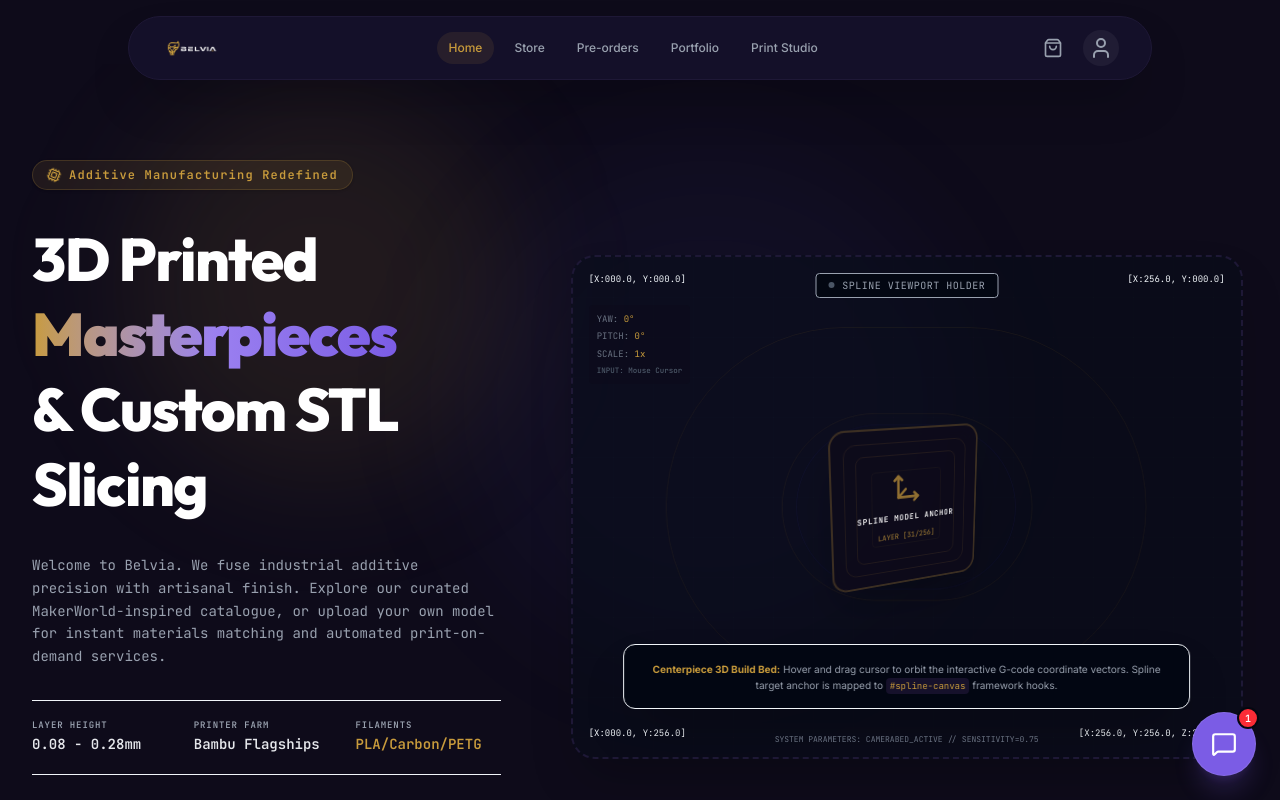
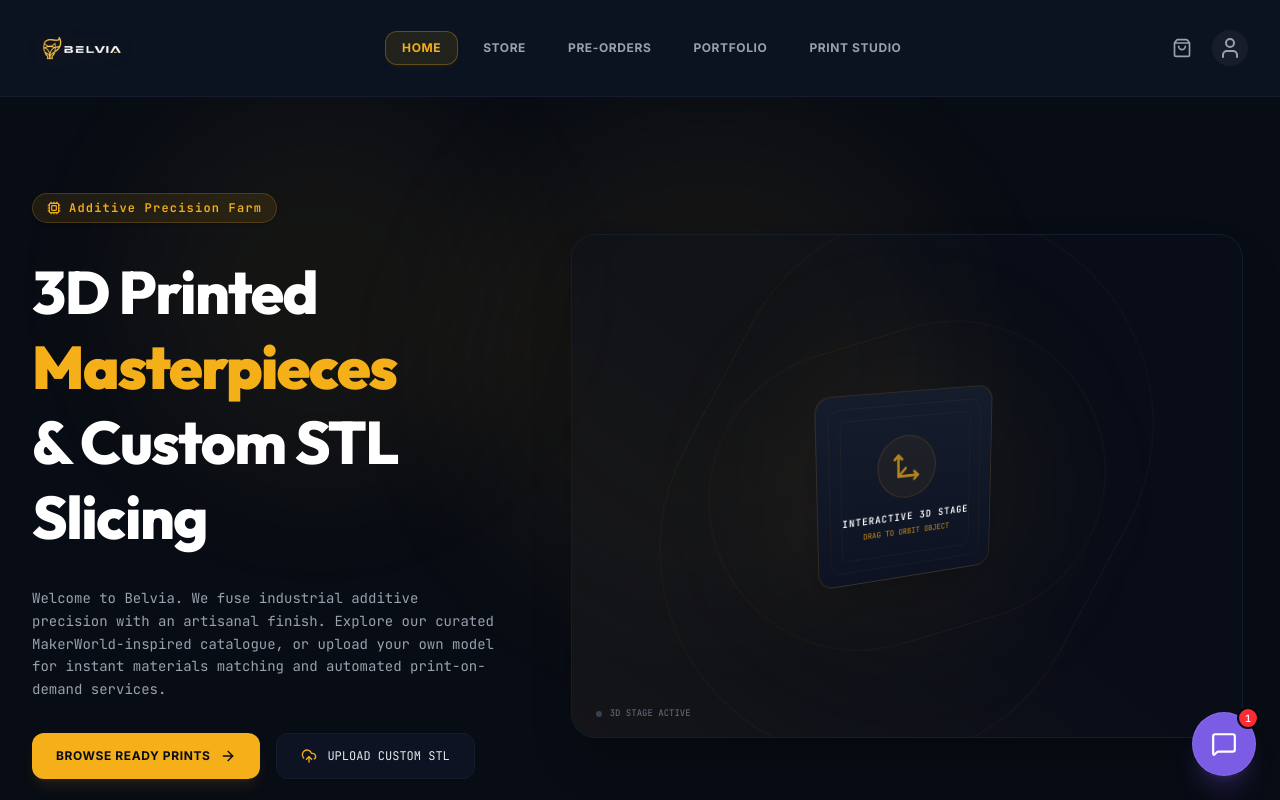
Before and after one commit to DrVenom69/Belvia-version-1, a React (Vite) app: page / in a window 1280 px wide. Shown: the top 800 px of the page. Built offline with nearby package versions, Linux system fonts and the light colour scheme.

Commit message:
Redesign Navbar as full-width, increase logo size, and simplify HeroSection to be sleek and clean

```diff
--- a/src/components/HeroSection.tsx
+++ b/src/components/HeroSection.tsx
@@ -43,26 +43,26 @@
   };
 
   return (
-    <section id="belvia-hero" className="relative overflow-hidden pt-10 pb-20 md:py-24 bg-bg-base">
+    <section id="belvia-hero" className="relative overflow-hidden pt-12 pb-20 md:py-24 bg-bg-base">
       {/* Background Glow Elements */}
-      <div className="absolute top-1/4 left-1/4 -translate-y-1/2 -translate-x-1/2 w-96 h-96 bg-accent/10 rounded-full blur-3xl pointer-events-none" />
-      <div className="absolute bottom-1/3 right-1/4 w-[500px] h-[500px] bg-indigo-500/5 rounded-full blur-3xl pointer-events-none" />
+      <div className="absolute top-1/4 left-1/4 -translate-y-1/2 -translate-x-1/2 w-96 h-96 bg-accent/5 rounded-full blur-3xl pointer-events-none" />
+      <div className="absolute bottom-1/3 right-1/4 w-[500px] h-[500px] bg-accent/5 rounded-full blur-3xl pointer-events-none" />
 
       <div className="max-w-7xl mx-auto px-4 sm:px-6 lg:px-8 relative">
         <div className="grid grid-cols-1 lg:grid-cols-12 gap-12 lg:gap-16 items-center">
 
-          {/* Left Text Column: The Frame */}
+          {/* Left Text Column: Sleek and Clean */}
           <div className="lg:col-span-5 space-y-8 text-left">
             {/* Meta Tagline */}
             <div className="inline-flex items-center space-x-2 text-xs font-mono font-bold tracking-widest text-accent bg-accent/10 border border-accent/20 px-3.5 py-1.5 rounded-full shadow-sm">
-              <Cpu className="w-3.5 h-3.5 animate-spin" />
-              <span>Additive Manufacturing Redefined</span>
+              <Cpu className="w-3.5 h-3.5" />
+              <span>Additive Precision Farm</span>
             </div>
 
             {/* Giant Title */}
             <h1 className="font-display text-4xl sm:text-5xl lg:text-5xl xl:text-6xl font-extrabold tracking-tight text-white leading-tight">
               3D Printed <br />
-              <span className="text-transparent bg-clip-text bg-gradient-to-r from-accent via-accent-secondary-lt to-accent-secondary font-black">
+              <span className="text-accent font-black">
                 Masterpieces
               </span><br />
               &amp; Custom STL Slicing
@@ -70,31 +70,15 @@
 
             {/* Premium Description */}
             <p className="text-gray-400 text-sm leading-relaxed max-w-lg font-mono">
-              Welcome to Belvia. We fuse industrial additive precision with artisanal finish. Explore our curated MakerWorld-inspired catalogue, or upload your own model for instant materials matching and automated print-on-demand services.
+              Welcome to Belvia. We fuse industrial additive precision with an artisanal finish. Explore our curated MakerWorld-inspired catalogue, or upload your own model for instant materials matching and automated print-on-demand services.
             </p>
-
-            {/* Interactive Telemetry Widget */}
-            <div className="grid grid-cols-3 gap-4 border-y border-gray-850 py-4.5 font-mono">
-              <div>
-                <span className="block text-[9px] text-gray-400 uppercase tracking-widest font-black">LAYER HEIGHT</span>
-                <span className="text-sm font-bold text-gray-200">0.08 - 0.28mm</span>
-              </div>
-              <div>
-                <span className="block text-[9px] text-gray-400 uppercase tracking-widest font-black">PRINTER FARM</span>
-                <span className="text-sm font-bold text-gray-200">Bambu Flagships</span>
-              </div>
-              <div>
-                <span className="block text-[9px] text-gray-400 uppercase tracking-widest font-black">FILAMENTS</span>
-                <span className="text-sm font-extrabold text-accent">PLA/Carbon/PETG</span>
-              </div>
-            </div>
 
             {/* Call To Actions */}
             <div className="flex flex-col sm:flex-row gap-4">
               <button
                 id="hero-shop-cta"
                 onClick={onStartShopping}
-                className="flex items-center justify-center space-x-2.5 px-6 py-3.5 rounded-xl bg-gradient-to-r from-accent to-accent-secondary hover:from-accent-hover hover:to-accent-secondary-lt text-text-on-accent font-black shadow-lg shadow-accent/15 cursor-pointer transform hover:-translate-y-0.5 transition-all duration-300 group text-xs tracking-wider"
+                className="flex items-center justify-center space-x-2.5 px-6 py-3.5 rounded-xl bg-accent hover:bg-accent-hover text-text-on-accent font-black shadow-lg shadow-accent/10 cursor-pointer transition-all duration-300 group text-xs tracking-wider"
               >
                 <span>BROWSE READY PRINTS</span>
                 <ArrowRight className="w-4 h-4 text-text-on-accent font-bold group-hover:translate-x-1.5 transition-transform" />
@@ -103,7 +87,7 @@
               <button
                 id="hero-custom-cta"
                 onClick={onGoToCustom}
-                className="flex items-center justify-center space-x-2.5 px-6 py-3.5 rounded-xl bg-gray-900 border border-bg-elevated hover:border-accent hover:bg-gray-800/50 text-gray-200 hover:text-white font-mono text-xs cursor-pointer transition-all duration-300"
+                className="flex items-center justify-center space-x-2.5 px-6 py-3.5 rounded-xl bg-[#0d1322] border border-bg-elevated hover:border-accent hover:bg-bg-elevated text-gray-200 hover:text-white font-mono text-xs cursor-pointer transition-all duration-300"
               >
                 <UploadCloud className="w-4 h-4 text-accent" />
                 <span>UPLOAD CUSTOM STL</span>
@@ -111,76 +95,50 @@
             </div>
           </div>
 
-          {/* Right Visual Platform: Spline Placeholder Base */}
+          {/* Right Visual Platform: Sleek, Clean Spline 3D viewport */}
           <div className="lg:col-span-7 flex justify-center items-center">
-            {/* The Outer Wireframe Build Area */}
             <div
               id="spline-viewport-container"
               onMouseMove={handleMouseMove}
               onMouseEnter={handleMouseEnter}
               onMouseLeave={handleMouseLeave}
-              className="w-full max-w-2xl aspect-square md:aspect-[4/3] rounded-3xl border-2 border-dashed border-bg-elevated bg-[#070c18]/50 relative flex items-center justify-center p-4 overflow-hidden shadow-2xl group transition-all duration-300 hover:border-accent/40"
+              className="w-full max-w-2xl aspect-square md:aspect-[4/3] rounded-3xl bg-bg-surface/30 border border-bg-elevated relative flex items-center justify-center p-8 overflow-hidden shadow-2xl group transition-all duration-300 hover:border-accent/20"
             >
-              {/* Internal Grid Lines to Mimic SLA/FDM Build Bed */}
-              <div className="absolute inset-0 bg-grid-ambient pointer-events-none opacity-40 group-hover:opacity-75 transition-opacity duration-300" />
+              {/* Ambient radial glows */}
+              <div className="absolute inset-0 bg-gradient-to-tr from-accent/5 via-transparent to-transparent pointer-events-none" />
+              <div className="absolute w-72 h-72 rounded-full bg-accent/5 blur-3xl pointer-events-none" />
 
-              {/* Holographic Glowing Rings representing printing vectors */}
-              <div className="absolute w-[80%] h-[80%] rounded-full border border-accent/10 pointer-events-none animate-[pulse_6s_infinite] scale-90" />
-              <div className="absolute w-[50%] h-[50%] rounded-full border border-accent/15 pointer-events-none animate-[pulse_4s_infinite] scale-75" />
-              <div className="absolute w-[30%] h-[30%] rounded-full border border-indigo-500/5 pointer-events-none animate-[pulse_8s_infinite] scale-110" />
-
-              {/* Build Bed Platform Corners indicating scale */}
-              <span className="absolute top-4 left-4 font-mono text-[9px] text-gray-650">[X:000.0, Y:000.0]</span>
-              <span className="absolute top-4 right-4 font-mono text-[9px] text-gray-650">[X:256.0, Y:000.0]</span>
-              <span className="absolute bottom-4 left-4 font-mono text-[9px] text-gray-650">[X:000.0, Y:256.0]</span>
-              <span className="absolute bottom-4 right-4 font-mono text-[9px] text-gray-650">[X:256.0, Y:256.0, Z:256.0]</span>
-
-              {/* Central Target Circle indicating laser focus */}
-              <div className="absolute w-2 h-2 rounded-full bg-accent shadow-lg shadow-accent/80 animate-ping pointer-events-none" />
-
-              {/* Technical Overlay Status Indicators */}
-              <div className="absolute top-4 left-1/2 -translate-x-1/2 px-3 py-1 rounded bg-gray-950 border border-gray-850 text-[10px] font-mono text-gray-400 tracking-wider flex items-center space-x-2 select-none">
-                <span className={`w-1.5 h-1.5 rounded-full ${isTracking ? 'bg-accent animate-ping' : 'bg-gray-600'}`} />
-                <span>{isTracking ? 'ORBIT CONTROLLERS ACTIVE' : 'SPLINE VIEWPORT HOLDER'}</span>
-              </div>
-
-              {/* Live telemetry sidebar floating in HUD space */}
-              <div className="absolute left-4 top-12 font-mono text-[9px] text-gray-500 space-y-1 align-left text-left select-none pointer-events-none bg-bg-base/40 p-2 rounded">
-                <div>YAW: <span className="text-accent">{telemetry.yaw}°</span></div>
-                <div>PITCH: <span className="text-accent">{telemetry.pitch}°</span></div>
-                <div>SCALE: <span className="text-accent">{telemetry.scale}x</span></div>
-                <div className="text-[7.5px] mt-1 text-gray-600 font-bold">INPUT: Mouse Cursor</div>
-              </div>
+              {/* Minimal vector lines */}
+              <div className="absolute w-[85%] h-[85%] rounded-full border border-accent/5 pointer-events-none animate-[spin_20s_linear_infinite]" />
+              <div className="absolute w-[60%] h-[60%] rounded-full border border-accent/5 pointer-events-none animate-[spin_12s_linear_infinite_reverse]" />
 
               {/* Interactive Vector Slices Cube - rotates dynamically using mouse tracking */}
               <div
-                className="w-40 h-40 border-2 border-accent/25 bg-bg-base/80 backdrop-blur-sm rounded-2xl flex items-center justify-center relative shadow-2xl transition-transform duration-100 cursor-grab active:cursor-grabbing"
+                className="w-48 h-48 bg-gradient-to-b from-bg-elevated to-bg-surface border border-accent/15 rounded-2xl flex items-center justify-center relative shadow-2xl transition-transform duration-200 cursor-grab active:cursor-grabbing hover:border-accent/30"
                 style={{
-                  transform: `perspective(600px) rotateX(${orbitAngle.x}deg) rotateY(${orbitAngle.y}deg)`
+                  transform: `perspective(1000px) rotateX(${orbitAngle.x}deg) rotateY(${orbitAngle.y}deg)`
                 }}
               >
-                {/* Visual filament concentric path outlines */}
-                <div className="absolute inset-3 border border-accent/10 rounded-xl" />
-                <div className="absolute inset-6 border border-accent/10 rounded-lg" />
-                <div className="absolute inset-10 border border-accent/5 rounded" />
+                {/* Inner sleek wireframe borders */}
+                <div className="absolute inset-3 border border-accent/5 rounded-xl pointer-events-none" />
+                <div className="absolute inset-6 border border-accent/5 rounded-lg pointer-events-none" />
 
-                <div className="text-center font-mono space-y-2">
-                  <Move3d className="w-8 h-8 text-accent mx-auto animate-pulse" />
-                  <span className="block text-[8px] text-white tracking-widest font-bold">SPLINE MODEL ANCHOR</span>
-                  <span className="block text-[7.5px] text-accent/80 uppercase">Layer [31/256]</span>
+                {/* Core 3D visual preview */}
+                <div className="text-center font-mono space-y-3 pointer-events-none">
+                  <div className="w-16 h-16 mx-auto flex items-center justify-center bg-accent/5 rounded-full border border-accent/15">
+                    <Move3d className="w-8 h-8 text-accent animate-pulse" />
+                  </div>
+                  <div>
+                    <span className="block text-[10px] text-white tracking-widest font-black uppercase">Interactive 3D Stage</span>
+                    <span className="block text-[8px] text-accent/80 uppercase mt-0.5">Drag to Orbit Object</span>
+                  </div>
                 </div>
               </div>
 
-              {/* Center Callout explanation card when not tracking closely */}
-              <div className="absolute bottom-12 left-1/2 -translate-x-1/2 w-[85%] px-5 bg-gray-950/95 border border-gray-850 backdrop-blur-lg rounded-xl py-3.5 shadow-2xl text-center select-none pointer-events-none">
-                <p className="text-[10px] text-gray-400 leading-relaxed font-sans mt-0.5">
-                  <span className="text-accent font-bold">Centerpiece 3D Build Bed:</span> Hover and drag cursor to orbit the interactive G-code coordinate vectors. Spline target anchor is mapped to <code className="text-accent text-[9px] bg-bg-surface px-1 py-0.5 rounded font-mono">#spline-canvas</code> framework hooks.
-                </p>
-              </div>
-
-              {/* Lower HUD status */}
-              <div className="absolute bottom-3 left-1/2 -translate-x-1/2 text-[8px] font-mono text-gray-500 text-center select-none">
-                <span>SYSTEM PARAMETERS: CAMERABED_ACTIVE // SENSITIVITY=0.75</span>
+              {/* Minimalist Lower telemetry indicator */}
+              <div className="absolute bottom-4 left-6 font-mono text-[9px] text-gray-500 flex items-center space-x-2 select-none pointer-events-none">
+                <span className={`w-1.5 h-1.5 rounded-full ${isTracking ? 'bg-accent animate-ping' : 'bg-gray-700'}`} />
+                <span>3D STAGE ACTIVE</span>
               </div>
             </div>
           </div>
--- a/src/components/Navbar.tsx
+++ b/src/components/Navbar.tsx
@@ -30,16 +30,20 @@
   ];
 
   return (
-    <header id="belvia-header" className="sticky top-4 z-50 w-full px-4 sm:px-6 lg:px-8 transition-all duration-300">
-      <div className="max-w-5xl mx-auto bg-[#16112B]/95 backdrop-blur-lg border border-bg-elevated rounded-full h-14 sm:h-16 flex items-center justify-between px-4 sm:px-6 lg:px-8 shadow-2xl">
+    <header id="belvia-header" className="w-full bg-bg-surface/90 backdrop-blur-md border-b border-bg-elevated sticky top-0 z-50 transition-all duration-300">
+      <div className="max-w-7xl mx-auto h-20 sm:h-24 flex items-center justify-between px-4 sm:px-6 lg:px-8">
 
         {/* Logo Section (No text, BELVIA NEW LOGO-03.png only) */}
         <button
           id="nav-logo"
           onClick={() => setActiveTab('home')}
-          className="flex items-center group cursor-pointer focus:outline-none"
+          className="flex items-center group cursor-pointer focus:outline-none py-1"
         >
-          <img src="/logo.png" alt="Belvia Logo" className="h-8 sm:h-10 w-auto object-contain transition-transform group-hover:scale-105 duration-300" />
+          <img
+            src="/logo.png"
+            alt="Belvia Logo"
+            className="h-12 sm:h-16 w-auto object-contain transition-transform group-hover:scale-105 duration-300 filter drop-shadow-[0_0_10px_rgba(245,175,25,0.15)]"
+          />
         </button>
 
         {/* Navigation Section */}
@@ -52,10 +56,10 @@
                 id={`nav-${link.id}`}
                 key={link.id}
                 onClick={() => setActiveTab(link.id)}
-                className={`flex items-center px-3 py-2 rounded-full text-xs font-medium cursor-pointer transition-all duration-300 ${
+                className={`flex items-center px-4 py-2 rounded-xl text-xs font-mono font-bold uppercase tracking-wider cursor-pointer transition-all duration-300 border ${
                   isActive
-                    ? 'bg-accent/10 text-accent font-bold'
-                    : 'text-gray-400 hover:text-white hover:bg-white/5'
+                    ? 'bg-accent/10 text-accent border-accent/30 shadow-md shadow-accent/5'
+                    : 'text-gray-400 hover:text-white hover:bg-white/5 border-transparent'
                 }`}
                 title={link.name}
               >
--- a/src/index.css
+++ b/src/index.css
@@ -7,21 +7,21 @@
   --font-mono: "JetBrains Mono", ui-monospace, SFMono-Regular, monospace;
 
   /* Brand Color Tokens matching user specifications */
-  --color-bg-base: #0E0B1A;
-  --color-bg-surface: #16112B;
-  --color-bg-elevated: #1E1836;
+  --color-bg-base: #080c14;
+  --color-bg-surface: #0d1322;
+  --color-bg-elevated: #151c2c;
 
-  --color-accent: #C89B3C;
-  --color-accent-hover: #E0B44A;
-  --color-accent-dark: #8A6A22;
-  --color-accent-glow: rgba(200, 155, 60, 0.22);
+  --color-accent: #f5af19;
+  --color-accent-hover: #e09e12;
+  --color-accent-dark: #b8810e;
+  --color-accent-glow: rgba(245, 175, 25, 0.15);
 
   --color-accent-secondary: #7B5CE5;
   --color-accent-secondary-lt: #9B80F0;
 
   --color-text-primary: #F0EAD6;
   --color-text-secondary: #8B8399;
-  --color-text-on-accent: #0E0B1A;
+  --color-text-on-accent: #080c14;
 }
 
 /* Premium radial ambient accent */
@@ -33,10 +33,10 @@
 }
 
 .custom-glass {
-  background: rgba(22, 17, 43, 0.45);
+  background: rgba(13, 19, 34, 0.45);
   backdrop-filter: blur(16px);
   -webkit-backdrop-filter: blur(16px);
-  border: 1px solid rgba(200, 155, 60, 0.12);
+  border: 1px solid rgba(245, 175, 25, 0.12);
 }
 
 .premium-neon-btn {
@@ -85,13 +85,12 @@
   background: var(--color-accent);
 }
 
-/* Interactive custom printing pulse */
 @keyframes pulseGlow {
   0%, 100% {
-    box-shadow: 0 0 10px rgba(200, 155, 60, 0.20);
+    box-shadow: 0 0 10px rgba(245, 175, 25, 0.15);
   }
   50% {
-    box-shadow: 0 0 25px rgba(200, 155, 60, 0.50);
+    box-shadow: 0 0 25px rgba(245, 175, 25, 0.40);
   }
 }
 
```
